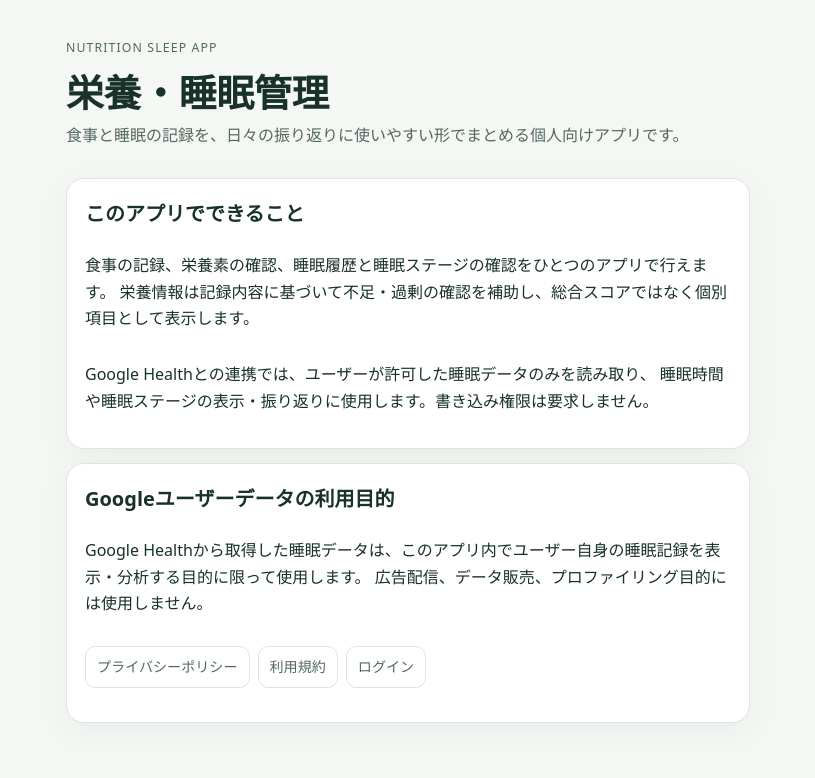
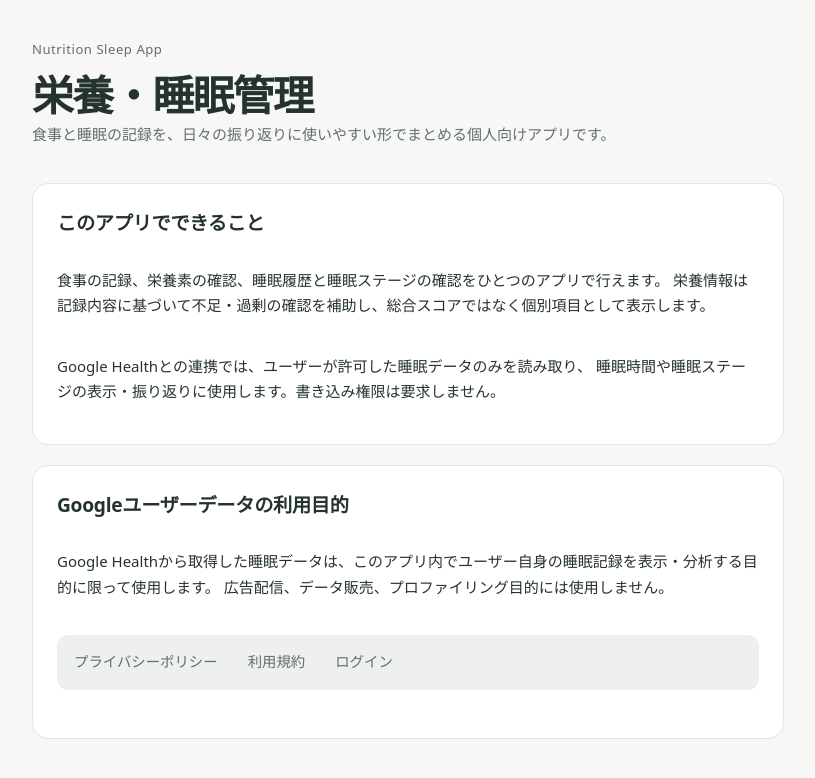
Before and after one commit to Auto-Hal/nutrition-sleep-app, a Next.js app: page /about in a window 1280 px wide. Shown: the top 778 px of the page, without its empty margins (232-1047 px from the left). Built offline with nearby package versions, Linux system fonts and the light colour scheme.

Commit message:
Refine app spacing, typography and navigation

```diff
--- a/app/(app)/settings/page.tsx
+++ b/app/(app)/settings/page.tsx
@@ -24,7 +24,7 @@ export default async function SettingsPage({ searchParams }: { searchParams: Pro
       <ProviderBrandingSanitizer />
       <header className="topbar settings-topbar">
         <div>
-          <p className="eyebrow">Settings</p>
+          <p className="eyebrow">プロフィールとデータの管理</p>
           <h1>設定</h1>
         </div>
       </header>
--- a/app/globals.css
+++ b/app/globals.css
@@ -1,15 +1,16 @@
 :root {
-  --ink: #18312b;
-  --muted: #6b7d77;
-  --paper: #f5f7f4;
+  --ink: #25332e;
+  --muted: #617068;
+  --paper: #f7f8f6;
   --surface: #ffffff;
-  --line: #dce5df;
-  --accent: #1f7a63;
-  --accent-soft: #e2f1ea;
+  --surface-soft: #f3f5f2;
+  --line: #e1e7e1;
+  --accent: #286450;
+  --accent-soft: #edf4ef;
   --warning: #9a5b20;
   --warning-soft: #fff2de;
   --danger: #a33d47;
-  --radius: 18px;
+  --radius: 16px;
 }
 
 * { box-sizing: border-box; }
@@ -18,26 +19,29 @@ body {
   margin: 0;
   color: var(--ink);
   background: var(--paper);
-  font-family: ui-sans-serif, system-ui, -apple-system, BlinkMacSystemFont, "Segoe UI", sans-serif;
+  font-family: ui-sans-serif, system-ui, -apple-system, BlinkMacSystemFont, "Segoe UI", "Hiragino Kaku Gothic ProN", "Noto Sans JP", "Yu Gothic", sans-serif;
+  font-size: 15px;
+  line-height: 1.7;
+  -webkit-font-smoothing: antialiased;
 }
 a { color: inherit; text-decoration: none; }
 button, input, select, textarea { font: inherit; }
 button { cursor: pointer; }
 
-.app-frame { min-height: 100svh; padding-bottom: 82px; }
-.app-main { width: min(720px, 100%); margin: 0 auto; padding: 24px 18px 34px; }
+.app-frame { min-height: 100svh; padding-bottom: 100px; }
+.app-main { width: min(800px, 100%); margin: 0 auto; padding: 28px 24px 40px; }
 .topbar { display: flex; justify-content: space-between; align-items: center; gap: 16px; margin-bottom: 24px; }
-.eyebrow { color: var(--muted); font-size: 0.77rem; letter-spacing: 0.09em; text-transform: uppercase; }
+.eyebrow { color: var(--muted); font-size: 0.82rem; letter-spacing: 0.04em; margin-bottom: 8px; }
 h1, h2, h3, p { margin-top: 0; }
-h1 { margin-bottom: 8px; font-size: clamp(1.65rem, 6vw, 2.35rem); line-height: 1.15; }
-h2 { margin-bottom: 8px; font-size: 1.25rem; }
-h3 { margin-bottom: 6px; font-size: 1rem; }
+h1 { margin-bottom: 0; font-size: clamp(2rem, 6vw, 2.6rem); font-weight: 650; letter-spacing: -0.035em; line-height: 1.3; }
+h2 { margin-bottom: 10px; font-size: 1.2rem; font-weight: 650; letter-spacing: -0.015em; line-height: 1.55; }
+h3 { margin-bottom: 8px; font-size: 1rem; font-weight: 650; }
 .muted { color: var(--muted); }
-.card { background: var(--surface); border: 1px solid var(--line); border-radius: var(--radius); padding: 18px; box-shadow: 0 8px 30px rgb(33 66 53 / 5%); }
-.stack { display: grid; gap: 14px; }
-.grid-2 { display: grid; gap: 12px; grid-template-columns: repeat(2, minmax(0, 1fr)); }
+.card { background: var(--surface); border: 1px solid var(--line); border-radius: var(--radius); padding: 24px; }
+.stack { display: grid; gap: 20px; }
+.grid-2 { display: grid; gap: 16px; grid-template-columns: repeat(2, minmax(0, 1fr)); }
 .section-heading { display: flex; align-items: baseline; justify-content: space-between; gap: 12px; }
-.pill { display: inline-flex; align-items: center; border-radius: 999px; padding: 5px 9px; font-size: 0.78rem; font-weight: 650; background: var(--accent-soft); color: var(--accent); }
+.pill { display: inline-flex; align-items: center; border-radius: 6px; padding: 3px 7px; font-size: 0.78rem; font-weight: 500; background: var(--surface-soft); color: var(--muted); }
 .pill.pending { background: var(--warning-soft); color: var(--warning); }
 .notice { border-left: 4px solid var(--accent); background: var(--accent-soft); border-radius: 12px; padding: 12px 14px; color: #245849; }
 .notice.warning { border-left-color: var(--warning); background: var(--warning-soft); color: #744717; }
@@ -60,19 +64,32 @@ h3 { margin-bottom: 6px; font-size: 1rem; }
 .catalog-row { display: flex; align-items: center; justify-content: space-between; gap: 12px; padding: 13px 0; border-top: 1px solid var(--line); }
 .catalog-row:first-child { border-top: 0; }
 .catalog-row.inactive { opacity: 0.65; }
-.bottom-nav { position: fixed; z-index: 20; right: 0; bottom: 0; left: 0; display: grid; grid-template-columns: repeat(4, 1fr); gap: 4px; padding: 9px max(12px, env(safe-area-inset-left)) calc(9px + env(safe-area-inset-bottom)) max(12px, env(safe-area-inset-right)); background: rgb(255 255 255 / 94%); border-top: 1px solid var(--line); backdrop-filter: blur(14px); }
-.nav-link { display: grid; justify-items: center; gap: 3px; padding: 7px 4px; border-radius: 12px; color: var(--muted); font-size: 0.72rem; }
-.nav-link[aria-current="page"] { color: var(--accent); background: var(--accent-soft); font-weight: 700; }
-.nav-icon { font-size: 1.2rem; line-height: 1; }
-.button { border: 0; border-radius: 12px; padding: 11px 15px; background: var(--accent); color: #fff; font-weight: 700; }
-.button.secondary { background: #edf2ee; color: var(--ink); }
-.button.ghost { padding: 8px 10px; background: transparent; color: var(--accent); }
+.bottom-nav { position: fixed; z-index: 20; right: 0; bottom: 0; left: 0; display: grid; grid-template-columns: repeat(4, 1fr); gap: 8px; padding: 8px max(20px, env(safe-area-inset-left)) calc(8px + env(safe-area-inset-bottom)) max(20px, env(safe-area-inset-right)); background: rgb(255 255 255 / 97%); border-top: 1px solid var(--line); }
+.nav-link { display: grid; justify-items: center; align-content: center; gap: 5px; padding: 8px 4px; border: 0; border-radius: 10px; background: transparent; color: var(--muted); font-size: 0.78rem; }
+.nav-link[aria-current="page"] { color: var(--accent); background: var(--accent-soft); font-weight: 600; }
+.nav-icon { display: flex; line-height: 1; }
+.app-icon { width: 20px; height: 20px; flex: 0 0 auto; }
+.account-header { display: flex; align-items: center; justify-content: space-between; width: min(800px, 100%); margin: 0 auto; padding: 18px 24px 0; }
+.app-wordmark { display: inline-flex; align-items: center; gap: 10px; color: var(--accent); font-size: 0.88rem; font-weight: 600; letter-spacing: 0.04em; }
+.account-menu { position: relative; }
+.account-menu > summary { display: grid; place-items: center; width: 44px; height: 44px; border: 1px solid var(--line); border-radius: 50%; color: var(--muted); background: var(--surface); cursor: pointer; list-style: none; }
+.account-menu > summary::-webkit-details-marker { display: none; }
+.account-menu[open] > summary { border-color: var(--accent); color: var(--accent); }
+.account-menu-panel { position: absolute; z-index: 40; right: 0; top: calc(100% + 8px); display: grid; gap: 14px; width: min(280px, calc(100vw - 40px)); padding: 18px; border: 1px solid var(--line); border-radius: 12px; background: var(--surface); box-shadow: 0 8px 24px rgb(24 49 43 / 8%); font-size: 0.82rem; overflow-wrap: anywhere; }
+.provider-attribution { width: min(800px, 100%); margin: 0 auto; padding: 0 24px 20px; color: var(--muted); font-size: 0.72rem; }
+.provider-attribution > span { margin: 0 !important; }
+.text-link { color: var(--accent); text-decoration: underline; text-underline-offset: 3px; }
+@media (hover: hover) { .button:not(:disabled):hover { filter: brightness(0.96); } .nav-link:hover { color: var(--accent); } .nutrition-row:hover { background: var(--surface-soft); } }
+@media (max-width: 520px) { .app-main { padding-inline: 20px; } .account-header { padding-inline: 20px; } }
+.button { display: inline-flex; align-items: center; justify-content: center; gap: 8px; border: 1px solid transparent; border-radius: 9px; padding: 10px 14px; background: var(--accent); color: #fff; font-weight: 600; line-height: 1.5; }
+.button.secondary { background: var(--surface-soft); color: var(--ink); }
+.button.ghost { padding: 8px 10px; background: transparent; color: var(--accent); font-weight: 500; }
 .button:disabled { cursor: not-allowed; opacity: 0.55; }
-.form { display: grid; gap: 14px; }
-.field { display: grid; gap: 6px; }
-.field label { font-size: 0.86rem; font-weight: 700; }
+.form { display: grid; gap: 20px; }
+.field { display: grid; gap: 8px; }
+.field label { font-size: 0.9rem; font-weight: 550; }
 .field small { color: var(--muted); font-size: 0.76rem; }
-.field input, .field select, .field textarea { width: 100%; border: 1px solid #c8d7ce; border-radius: 11px; padding: 11px 12px; color: var(--ink); background: #fff; }
+.field input, .field select, .field textarea { width: 100%; min-height: 44px; border: 1px solid var(--line); border-radius: 9px; padding: 11px 12px; color: var(--ink); background: #fff; font-size: 16px; }
 .field input:focus, .field select:focus, .field textarea:focus { outline: 3px solid rgb(31 122 99 / 16%); border-color: var(--accent); }
 .form-actions { display: flex; align-items: center; justify-content: flex-end; gap: 10px; flex-wrap: wrap; }
 .error-text { color: var(--danger); font-size: 0.87rem; }
@@ -91,10 +108,10 @@ label.button { display: inline-flex; align-items: center; justify-content: cente
 .auth-page { min-height: 100svh; display: grid; place-items: center; padding: 24px 18px; }
 .auth-card { width: min(440px, 100%); }
 .brand-mark { display: inline-flex; align-items: center; justify-content: center; width: 44px; height: 44px; margin-bottom: 18px; border-radius: 14px; background: var(--accent); color: #fff; font-weight: 800; }
-.subnav { display: flex; gap: 8px; margin-bottom: 16px; overflow-x: auto; }
-.subnav a { white-space: nowrap; padding: 8px 11px; border: 1px solid var(--line); border-radius: 10px; color: var(--muted); font-size: 0.88rem; }
-.subnav a[aria-current="page"] { border-color: var(--accent); background: var(--accent-soft); color: var(--accent); font-weight: 700; }
-@media (min-width: 720px) { .app-main { padding-top: 38px; } .bottom-nav { left: 50%; width: min(720px, 100%); transform: translateX(-50%); border-right: 1px solid var(--line); border-left: 1px solid var(--line); border-radius: 18px 18px 0 0; } }
+.subnav { display: flex; gap: 4px; margin-bottom: 24px; padding: 4px; overflow-x: auto; border-radius: 11px; background: #edf0ec; }
+.subnav a, .subnav button { white-space: nowrap; padding: 10px 12px; min-height: 44px; border: 1px solid transparent; border-radius: 8px; color: var(--muted); background: transparent; font-size: 0.9rem; font-weight: 500; }
+.subnav a[aria-current="page"], .subnav button[aria-current="page"] { border-color: var(--line); background: var(--surface); color: var(--ink); font-weight: 600; }
+@media (min-width: 720px) { .app-main { padding-top: 38px; } .bottom-nav { left: 50%; bottom: 16px; width: 480px; transform: translateX(-50%); padding: 8px; border: 1px solid var(--line); border-radius: 16px; box-shadow: 0 4px 24px rgb(24 49 43 / 5%); } }
 @media (max-width: 520px) { .meal-row, .catalog-row { align-items: flex-start; flex-direction: column; } .meal-actions { justify-content: flex-start; } .nutrient-grid { grid-template-columns: 1fr; } .component-row { grid-template-columns: 1fr 1fr; } .component-row select { grid-column: 1 / -1; } }
 
 .nutrition-caption { margin-bottom: 0; font-size: 0.8rem; }
--- a/app/layout.tsx
+++ b/app/layout.tsx
@@ -21,7 +21,7 @@ export const metadata: Metadata = {
 };
 
 export const viewport: Viewport = {
-  themeColor: "#f5f7f4",
+  themeColor: "#f7f8f6",
   width: "device-width",
   initialScale: 1,
 };
--- a/app/ui-refresh.css
+++ b/app/ui-refresh.css
@@ -1,7 +1,6 @@
 /* UI refresh: Today, Settings, Nutrition and Sleep. Loaded after globals.css. */
 
 /* Shared hierarchy: purpose → observation → next action → source records. */
-:root { --muted: #526960; }
 /* Sleep details use the same elapsed-time scale for every stage. */
 .sleep-session-detail { border-top: 1px solid var(--line); padding: 14px 0; }
 .sleep-session-detail > summary { display: flex; flex-wrap: wrap; align-items: center; justify-content: space-between; gap: 8px; cursor: pointer; min-height: 44px; }
@@ -33,40 +32,40 @@
 .metric-tile small { color: var(--muted); }
 #detail, #night-detail { scroll-margin-top: 20px; }
 @media (min-width: 700px) {
-  .compact-nutrient-list { display: grid; grid-template-columns: repeat(2, minmax(0, 1fr)); column-gap: 22px; }
+  .compact-nutrient-list { display: grid; grid-template-columns: repeat(2, minmax(0, 1fr)); column-gap: 32px; }
+  .compact-nutrient-list .nutrition-row:nth-child(-n+2) { border-top: 0; }
 }
 @media (max-width: 600px) {
   .sleep-session-body .detail-stat-list { grid-template-columns: 1fr; }
   .sleep-detail-grid .metric-tile strong { font-size: 1.1rem; }
 }
-body { line-height: 1.65; }
-.page-purpose { color: var(--muted); max-width: 60ch; margin-bottom: 20px; }
-.action-guide { display: flex; flex-direction: column; gap: 10px; box-shadow: none; }
+.page-purpose { color: var(--muted); max-width: 60ch; margin-bottom: 24px; font-size: 0.9rem; }
+.action-guide { display: flex; flex-direction: column; gap: 14px; }
 .action-guide .section-heading { align-items: center; gap: 8px; flex-wrap: wrap; }
 .action-guide .eyebrow, .action-guide h2, .action-guide p { margin: 0; }
 .action-guide h2 { line-height: 1.5; }
 .guide-observation { line-height: 1.65; }
-.guide-next { display: grid; gap: 9px; margin-top: auto; padding: 14px; background: var(--accent-soft); border-radius: 12px; }
+.guide-next { display: grid; gap: 10px; margin-top: 4px; padding: 16px; background: var(--surface-soft); border-radius: 10px; }
 .guide-next .button { text-align: center; align-self: start; justify-self: start; }
 .guide-steps ol { margin: 12px 0 0; padding-left: 22px; }
 .action-guide .guide-steps { font-size: 0.9rem; color: var(--ink); }
 .guide-steps li + li { margin-top: 10px; }
 .guide-boundary { font-size: 0.82rem; color: var(--muted); margin: 12px 0 0; }
 a:focus-visible, button:focus-visible, summary:focus-visible { outline: 3px solid var(--accent); outline-offset: 3px; }
-.bottom-nav .nav-link { min-height: 48px; font-size: 0.82rem; }
+.bottom-nav .nav-link { min-height: 54px; font-size: 0.78rem; }
 
 .today-page,
 .settings-page,
 .nutrition-page,
 .sleep-page {
-  padding-top: 18px;
+  padding-top: 28px;
 }
 
 .today-topbar,
 .settings-topbar,
 .nutrition-topbar,
 .sleep-topbar {
-  margin-bottom: 16px;
+  margin-bottom: 24px;
 }
 
 .today-topbar {
@@ -88,12 +87,12 @@ a:focus-visible, button:focus-visible, summary:focus-visible { outline: 3px soli
 .today-label {
   display: inline-flex;
   align-items: center;
-  border-radius: 999px;
+  border-radius: 5px;
   padding: 4px 8px;
   background: var(--accent-soft);
   color: var(--accent);
   font-size: 0.72rem;
-  font-weight: 750;
+  font-weight: 500;
   line-height: 1;
 }
 
@@ -114,7 +113,7 @@ a:focus-visible, button:focus-visible, summary:focus-visible { outline: 3px soli
 .settings-stack,
 .nutrition-stack,
 .sleep-stack {
-  gap: 12px;
+  gap: 20px;
 }
 
 .chatgpt-primary {
@@ -122,18 +121,18 @@ a:focus-visible, button:focus-visible, summary:focus-visible { outline: 3px soli
   align-items: center;
   justify-content: space-between;
   gap: 14px;
-  padding: 16px;
-  border: 1px solid #b8d9cc;
+  padding: 20px;
+  border: 1px solid var(--line);
   border-radius: var(--radius);
-  background: linear-gradient(135deg, #e6f4ee 0%, #f8fbf9 100%);
-  box-shadow: 0 8px 28px rgb(33 66 53 / 6%);
+  background: var(--surface);
+  flex-wrap: wrap;
 }
 
 .chatgpt-primary-copy {
   min-width: 0;
   display: flex;
   align-items: center;
-  gap: 11px;
+  gap: 12px;
 }
 
 .chatgpt-primary-copy > div {
@@ -143,8 +142,9 @@ a:focus-visible, button:focus-visible, summary:focus-visible { outline: 3px soli
 }
 
 .chatgpt-primary-copy strong {
-  font-size: 1.02rem;
-  line-height: 1.3;
+  font-size: 0.95rem;
+  font-weight: 600;
+  line-height: 1.5;
 }
 
 .chatgpt-primary-copy small {
@@ -156,21 +156,21 @@ a:focus-visible, button:focus-visible, summary:focus-visible { outline: 3px soli
   flex: 0 0 auto;
   display: grid;
   place-items: center;
-  width: 38px;
-  height: 38px;
-  border-radius: 12px;
-  background: var(--accent);
-  color: white;
-  font-size: 1.05rem;
+  width: 40px;
+  height: 40px;
+  border-radius: 10px;
+  background: var(--accent-soft);
+  color: var(--accent);
 }
 
 .chatgpt-primary-button {
   flex: 0 0 auto;
-  min-width: 68px;
+  min-width: 76px;
   text-align: center;
 }
 
 .chatgpt-config-warning {
+  flex-basis: 100%;
   color: var(--warning);
   font-size: 0.72rem;
 }
@@ -197,7 +197,7 @@ a:focus-visible, button:focus-visible, summary:focus-visible { outline: 3px soli
 .sleep-summary-card,
 .sleep-stage-card,
 .sleep-daily-card {
-  padding: 16px;
+  padding: 24px;
 }
 
 .compact-list {
@@ -234,7 +234,8 @@ a:focus-visible, button:focus-visible, summary:focus-visible { outline: 3px soli
 }
 
 .compact-summary strong {
-  font-size: 1.7rem;
+  font-size: 2rem;
+  font-weight: 600;
   letter-spacing: -0.02em;
 }
 
@@ -246,7 +247,7 @@ a:focus-visible, button:focus-visible, summary:focus-visible { outline: 3px soli
 .inline-help {
   margin-top: 8px;
   color: var(--muted);
-  font-size: 0.78rem;
+  font-size: 0.84rem;
 }
 
 .inline-help summary,
@@ -272,7 +273,7 @@ a:focus-visible, button:focus-visible, summary:focus-visible { outline: 3px soli
 
 /* Keep every MealLog capability, but reduce persistent chrome/text. */
 section.card:has(#meals-title) {
-  padding: 16px;
+  padding: 24px;
 }
 
 section.card:has(#meals-title) > .section-heading {
@@ -325,7 +326,7 @@ section.card:has(#meals-title) .meal-actions > .pill:not(.pending) {
 }
 
 .settings-subnav {
-  margin-bottom: 12px;
+  margin-bottom: 24px;
 }
 
 .settings-subnav a {
@@ -338,13 +339,13 @@ section.card:has(#meals-title) .meal-actions > .pill:not(.pending) {
 }
 
 .profile-form {
-  gap: 16px;
+  gap: 24px;
 }
 
 .settings-form-section {
   display: grid;
-  gap: 12px;
-  padding-top: 14px;
+  gap: 16px;
+  padding-top: 20px;
   border-top: 1px solid var(--line);
 }
 
@@ -360,7 +361,7 @@ section.card:has(#meals-title) .meal-actions > .pill:not(.pending) {
 }
 
 .profile-card .field label {
-  font-size: 0.82rem;
+  font-size: 0.86rem;
 }
 
 .profile-card .field input,
@@ -469,10 +470,10 @@ section.card:has(#meals-title) .meal-actions > .pill:not(.pending) {
 
 /* Shared Nutrition / Sleep information hierarchy */
 .range-nav {
-  margin-bottom: 12px;
+  margin-bottom: 24px;
 }
 
-.range-nav a {
+.range-nav a, .range-nav button {
   flex: 1;
   text-align: center;
 }
@@ -480,31 +481,33 @@ section.card:has(#meals-title) .meal-actions > .pill:not(.pending) {
 .metric-grid {
   display: grid;
   grid-template-columns: repeat(4, minmax(0, 1fr));
-  gap: 8px;
+  gap: 12px;
 }
 
 .metric-tile {
   min-width: 0;
   display: grid;
-  gap: 5px;
-  padding: 12px;
-  border-radius: 14px;
+  gap: 8px;
+  padding: 16px;
+  border-radius: 10px;
   background: var(--surface-soft, #f5f7f4);
 }
 
 .metric-tile span {
   color: var(--muted);
-  font-size: 0.74rem;
+  font-size: 0.8rem;
 }
 
 .metric-tile strong {
-  font-size: 1.05rem;
-  line-height: 1.2;
+  font-size: 1.15rem;
+  font-weight: 600;
+  line-height: 1.4;
+  font-variant-numeric: tabular-nums;
   letter-spacing: -0.01em;
 }
 
 .primary-metric strong {
-  font-size: 1.25rem;
+  font-size: 1.45rem;
 }
 
 .compact-policy-card {
@@ -537,7 +540,7 @@ section.card:has(#meals-title) .meal-actions > .pill:not(.pending) {
 .compact-review-intro,
 .compact-review-section,
 .compact-review-within {
-  padding: 16px;
+  padding: 24px;
 }
 
 .compact-review-intro .section-heading,
@@ -608,22 +611,26 @@ section.card:has(#meals-title) .meal-actions > .pill:not(.pending) {
 
 .compact-nutrient-list .nutrition-row,
 .compact-day-list .nutrition-day {
-  padding-block: 11px;
+  padding-block: 20px;
 }
 
 .compact-nutrient-row .nutrition-value {
-  margin-top: 4px;
-  font-size: 1.05rem;
+  margin-top: 6px;
+  font-size: 1.4rem;
+  font-weight: 600;
+  letter-spacing: -0.025em;
 }
 
 .compact-nutrient-row .nutrition-row-main { flex: 1; }
+.compact-nutrient-row { align-items: flex-start; }
+.compact-nutrient-row .nutrition-chevron { align-self: center; }
 .nutrient-reference-help { margin-bottom: 10px; }
-.nutrient-amount-comparison { display: grid; grid-template-columns: repeat(2, minmax(0, 1fr)); gap: 12px; margin-top: 4px; }
+.nutrient-amount-comparison { display: grid; grid-template-columns: repeat(2, minmax(0, 1fr)); gap: 16px; margin-top: 8px; }
 .nutrient-average-amount, .nutrient-reference-amount { min-width: 0; }
-.nutrient-amount-label { display: block; color: var(--muted); font-size: 0.73rem; line-height: 1.5; }
+.nutrient-amount-label { display: block; color: var(--muted); font-size: 0.8rem; line-height: 1.5; }
 .nutrient-reference-amount { padding-left: 12px; border-left: 1px solid var(--line); }
-.nutrient-reference-value { display: block; margin-top: 4px; color: var(--accent); font-size: 1.05rem; font-variant-numeric: tabular-nums; overflow-wrap: anywhere; }
-.nutrient-reference-amount small { display: block; margin-top: 4px; color: var(--muted); font-size: 0.7rem; line-height: 1.55; }
+.nutrient-reference-value { display: block; margin-top: 6px; color: var(--ink); font-size: 1.12rem; font-weight: 500; font-variant-numeric: tabular-nums; overflow-wrap: anywhere; }
+.nutrient-reference-amount small { display: block; margin-top: 6px; color: var(--muted); font-size: 0.8rem; line-height: 1.55; }
 .nutrient-reference-unavailable { margin-top: 3px; }
 
 .compact-tags {
@@ -758,9 +765,9 @@ section.card:has(#meals-title) .meal-actions > .pill:not(.pending) {
 
 @media (max-width: 520px) {
   .today-topbar {
-    display: grid;
-    align-items: stretch;
-    gap: 10px;
+    flex-wrap: wrap;
+    align-items: flex-end;
+    gap: 14px;
   }
 
   .today-date-nav {
@@ -776,7 +783,7 @@ section.card:has(#meals-title) .meal-actions > .pill:not(.pending) {
   }
 
   .chatgpt-primary-button {
-    min-width: 62px;
+    min-width: 68px;
   }
 
   .today-summary-card .today-nutrition-summary {
@@ -803,7 +810,7 @@ section.card:has(#meals-title) .meal-actions > .pill:not(.pending) {
   }
 
   .metric-tile {
-    padding: 10px;
+    padding: 14px;
   }
 
   .detail-stat-list {
@@ -818,3 +825,17 @@ section.card:has(#meals-title) .meal-actions > .pill:not(.pending) {
     min-width: 82px;
   }
 }
+
+@media (max-width: 520px) {
+  .card, .chatgpt-primary, section.card:has(#meals-title) { padding: 20px; }
+  .sleep-provider-card { padding: 0; }
+  .today-summary-card .section-heading { flex-wrap: wrap; gap: 8px; }
+  .today-summary-card .section-heading .button { padding-inline: 0; }
+  .nutrition-row-title > strong { font-weight: 600; }
+  .nutrient-amount-label { min-height: 3em; }
+}
+
+@media (max-width: 350px) {
+  .chatgpt-primary-copy { flex: 1; }
+  .chatgpt-mark { display: none; }
+}
--- a/components/chatgpt-nutrition-link.tsx
+++ b/components/chatgpt-nutrition-link.tsx
@@ -1,3 +1,5 @@
+import { AppIcon } from "@/components/app-icon";
+
 const DEFAULT_CHATGPT_URL = "https://chatgpt.com/";
 
 function configuredChatGptUrl() {
@@ -21,7 +23,7 @@ export function ChatGptNutritionLink() {
   return (
     <section className="chatgpt-primary" aria-labelledby="chatgpt-nutrition-title">
       <div className="chatgpt-primary-copy">
-        <span className="chatgpt-mark" aria-hidden="true">✦</span>
+        <span className="chatgpt-mark" aria-hidden="true"><AppIcon name="sparkles" /></span>
         <div>
           <strong id="chatgpt-nutrition-title">ChatGPTで食事を登録</strong>
           <small>料理名や店名を伝えるだけ</small>
@@ -33,7 +35,7 @@ export function ChatGptNutritionLink() {
         target="_blank"
         rel="noopener noreferrer"
       >
-        開く
+        開く <AppIcon name="arrow-up-right" />
       </a>
       {!configured && (
         <small className="chatgpt-config-warning">専用チャット未設定</small>
--- a/components/profile-form.tsx
+++ b/components/profile-form.tsx
@@ -275,7 +275,7 @@ export function ProfileForm({
     <section className="card profile-card" aria-labelledby="profile-title">
       <div className="section-heading compact-heading">
         <div>
-          <p className="eyebrow">Profile</p>
+          <p className="eyebrow">栄養の目安量に使う情報</p>
           <h2 id="profile-title">プロフィール</h2>
         </div>
         <span className={`pill ${pending ? "pending" : ""}`}>{syncLabel(pending)}</span>
```
Also changed, not shown: components/account-header.tsx (added, +16 -0 lines), components/app-icon.tsx (added, +17 -0 lines), components/app-shell.tsx (+10 -12 lines), app/manifest.webmanifest, 2 other files (tests, documents, lock files or other folders).
